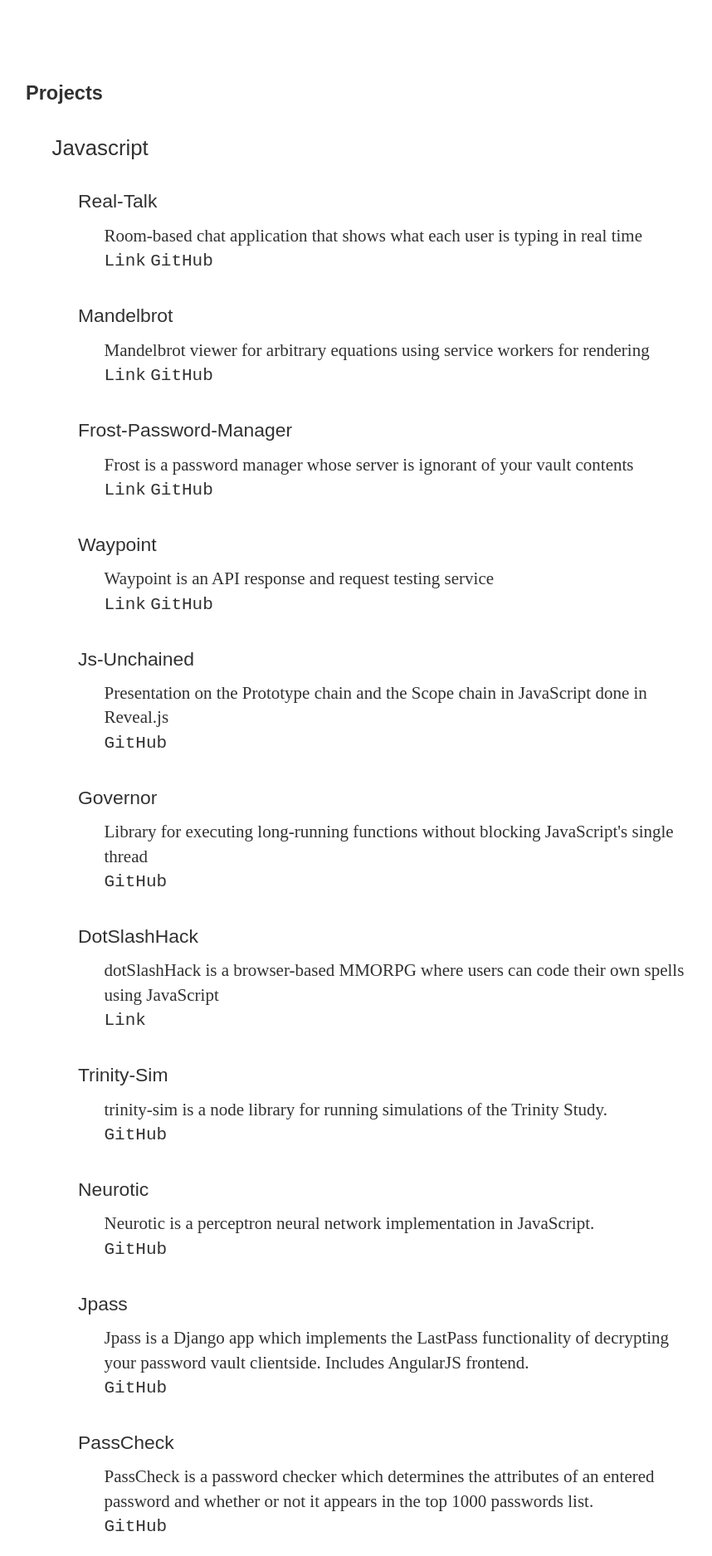
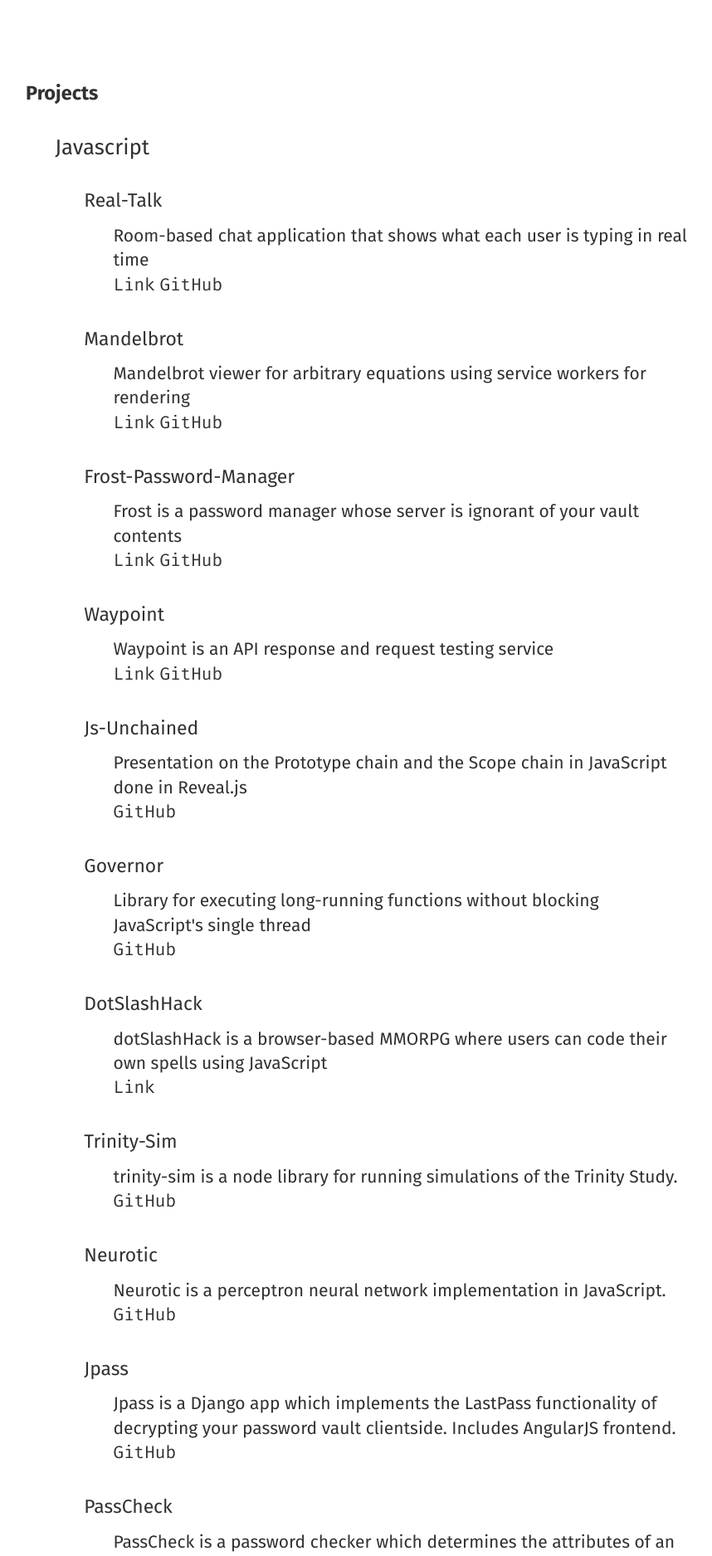
Before and after one commit to cakenggt/aleclownes.com, a Jekyll site: the page built from projects.html, in a window 1280 px wide. Shown: the top 1875 px of the page at 83% size, without its empty margins (209-1067 px from the left). Built offline with Jekyll 4.4.1, drawn with Linux system fonts in a browser that asks for light colours; nearby versions of some CDN libraries; some web fonts are replaced.

Commit message:
Change font to fira sans family

```diff
--- a/_layouts/plain_page.html
+++ b/_layouts/plain_page.html
@@ -9,7 +9,7 @@
     {% feed_meta %}
     <link rel="stylesheet" type="text/css" media="screen" href="/css/stylesheet.css">
     <link rel="stylesheet" type="text/css" media="screen" href="/css/syntax.css">
-    <link href="https://fonts.googleapis.com/css?family=Droid+Sans|Droid+Sans+Mono|Droid+Serif" rel="stylesheet">
+    <link href="https://fonts.googleapis.com/css?family=Fira+Mono|Fira+Sans:400,700" rel="stylesheet">
     <script src="https://cdnjs.cloudflare.com/ajax/libs/jquery/2.1.4/jquery.min.js"></script>
     <script src="/js/ga.js"></script>
   </head>
--- a/css/stylesheet.css
+++ b/css/stylesheet.css
@@ -2,7 +2,8 @@
   max-width: 800px;
   font-size: 21px;
   margin: 0 auto;
-  font-family: 'Droid Serif', serif;
+  font-family: 'Fira Sans', sans-serif;
+  font-weight: 400;
   padding: 4em 2em;
   color: #313131;
   line-height: 1.4;
@@ -11,7 +12,8 @@
   position: relative;
   text-decoration: none;
   color: #313131;
-  font-family: 'Droid Sans Mono', monospace;
+  font-family: 'Fira Mono', monospace;
+  font-weight: 400;
   white-space: nowrap;
 }
 a:before {
@@ -30,13 +32,12 @@
   width:100%;
 }
 h1, h2, h3 {
-  font-family: 'Droid Sans', sans-serif;
   text-transform: capitalize;
-  font-weight: normal;
+  font-weight: 400;
   margin: 0.5em 0;
 }
 h1 {
-  font-weight: bold;
+  font-weight: 700;
   font-size: 112%;
 }
 h2 {
```
